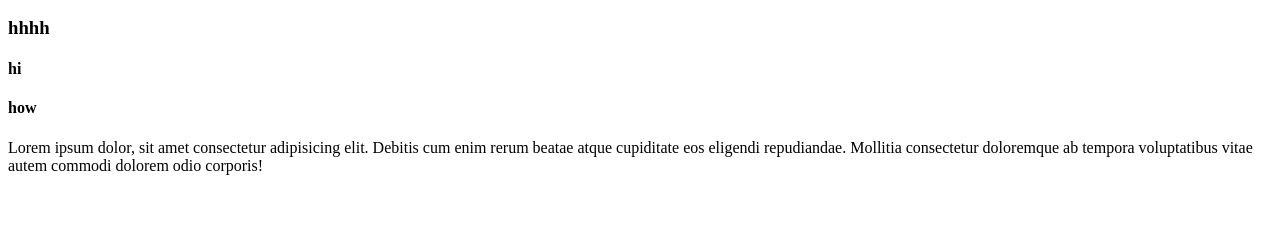
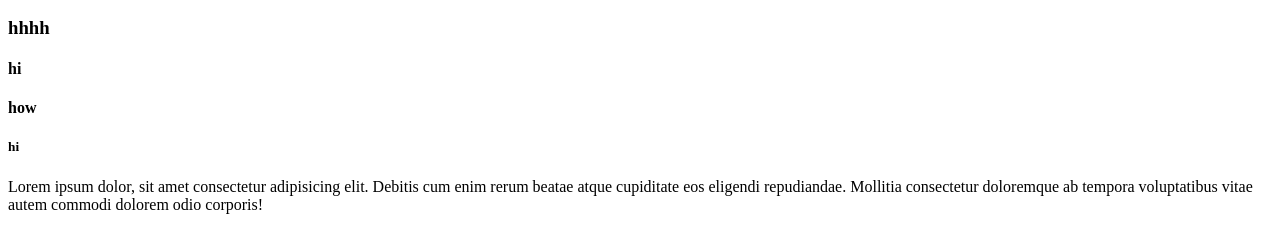
Before and after one commit to Dileep554/pro, a plain HTML site: page index.html in a window 1280 px wide. Shown: the part 110-362 px from the top of the page. Drawn offline with Linux system fonts and the light colour scheme.

Commit message:
Update index.html

```diff
--- a/index.html
+++ b/index.html
@@ -11,6 +11,7 @@
     <h3>hhhh</h3>
     <h4>hi</h4>
     <h4>how</h4>
+    <h5>hi</h5>
     <p>Lorem ipsum dolor, sit amet consectetur adipisicing elit. Debitis cum enim rerum beatae atque cupiditate eos eligendi repudiandae. Mollitia consectetur doloremque ab tempora voluptatibus vitae autem commodi dolorem odio corporis!</p>
 </body>
 </html>
```
